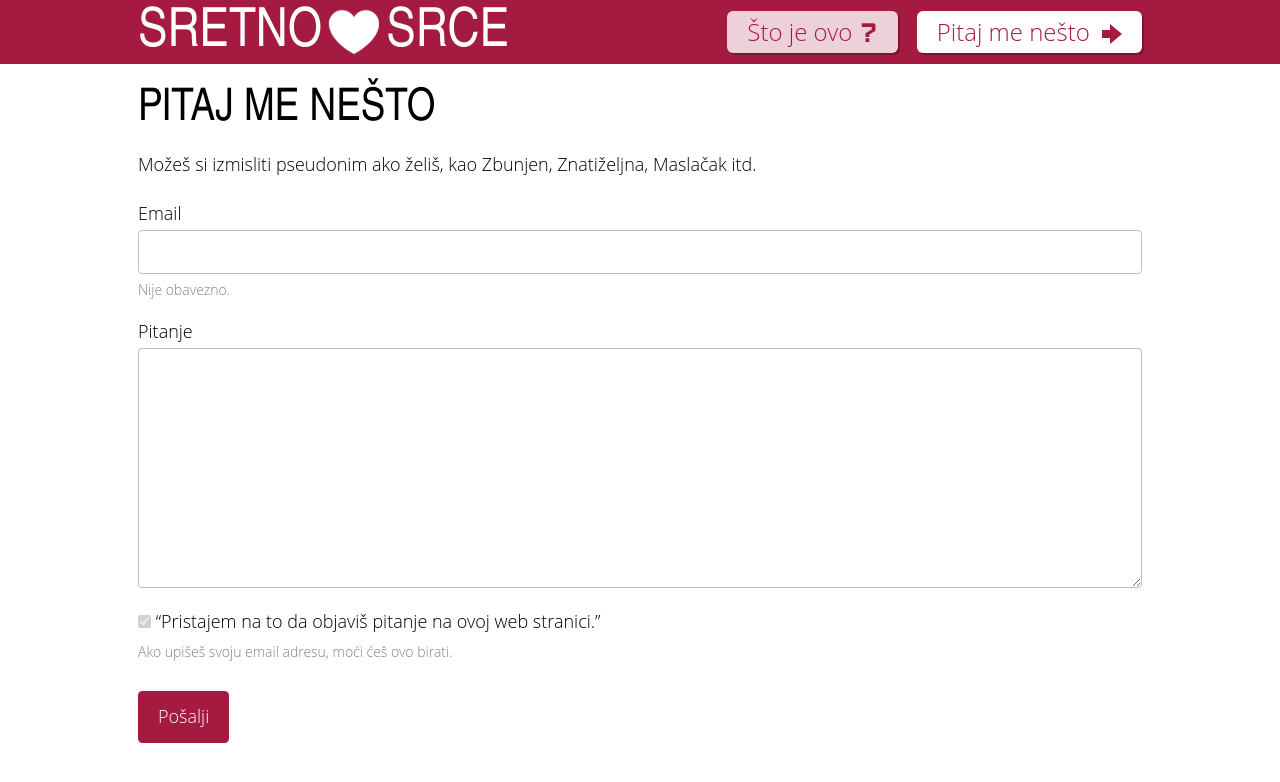
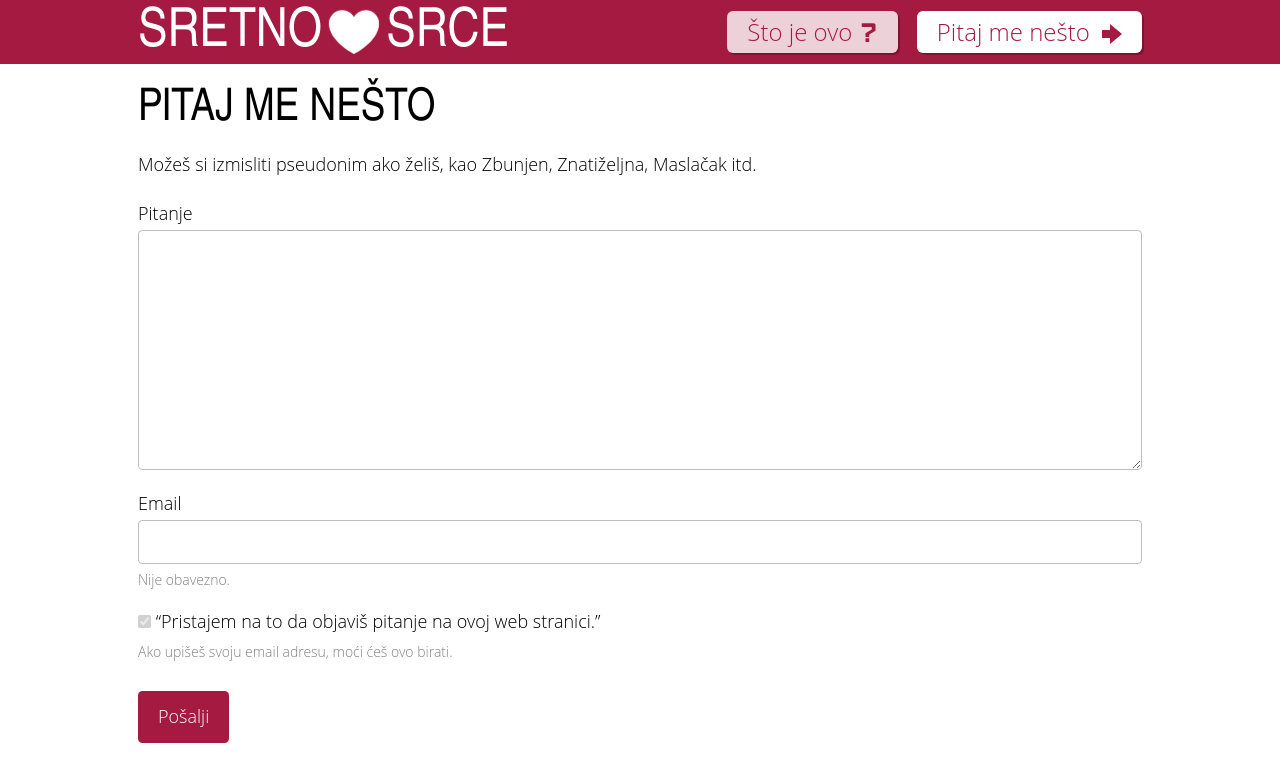
Before and after one commit to silvenon/sretnosrce, a Jekyll site: the page built from pitaj/index.md, in a window 1280 px wide. Shown: the top 782 px of the page. Built offline with Jekyll 4.4.1, drawn with Linux system fonts in a browser that asks for light colours; comment, search, counter and statistics services are not loaded.

Commit message:
Reverse the order of form fields

```diff
--- a/_includes/contact_form.html
+++ b/_includes/contact_form.html
@@ -1,14 +1,14 @@
 <form class="form" action="http://formspree.io/matija.marohnic@gmail.com" method="post">
+  <label class="form-label">
+    <span class="form-required">Pitanje</span>
+    <textarea class="form-control" name="message" rows="7" required></textarea>
+  </label>
+
   <label class="form-label">
     <span class="form-optional">Email</span>
     <input class="form-control" name="email" type="email">
   </label>
   <p class="form-description">Nije obavezno.</p>
-
-  <label class="form-label">
-    <span class="form-required">Pitanje</span>
-    <textarea class="form-control" name="message" rows="7" required></textarea>
-  </label>
 
   <input type="hidden" name="_next" value="{{ '/hvala' | prepend: site.baseurl }}" />
 
```
